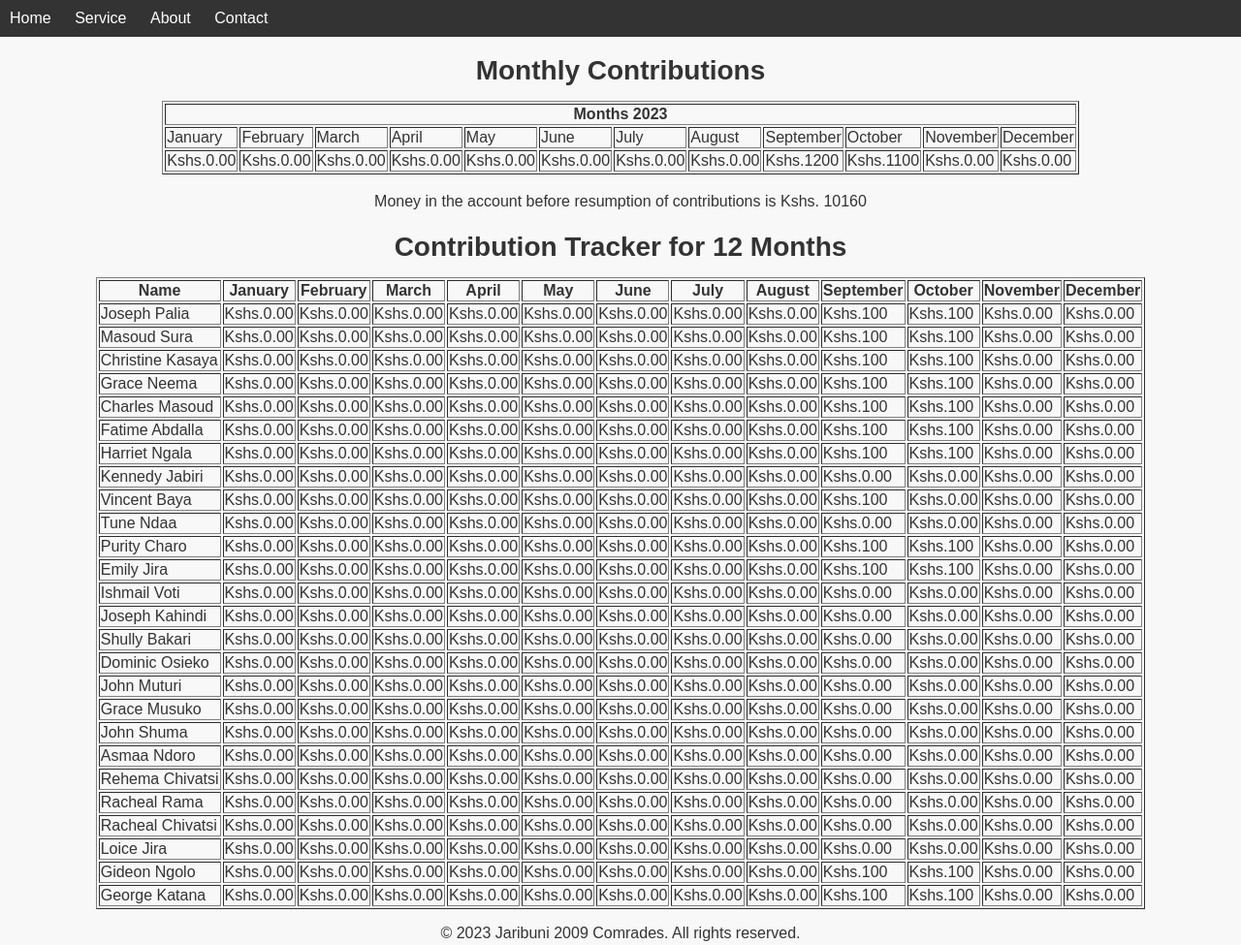
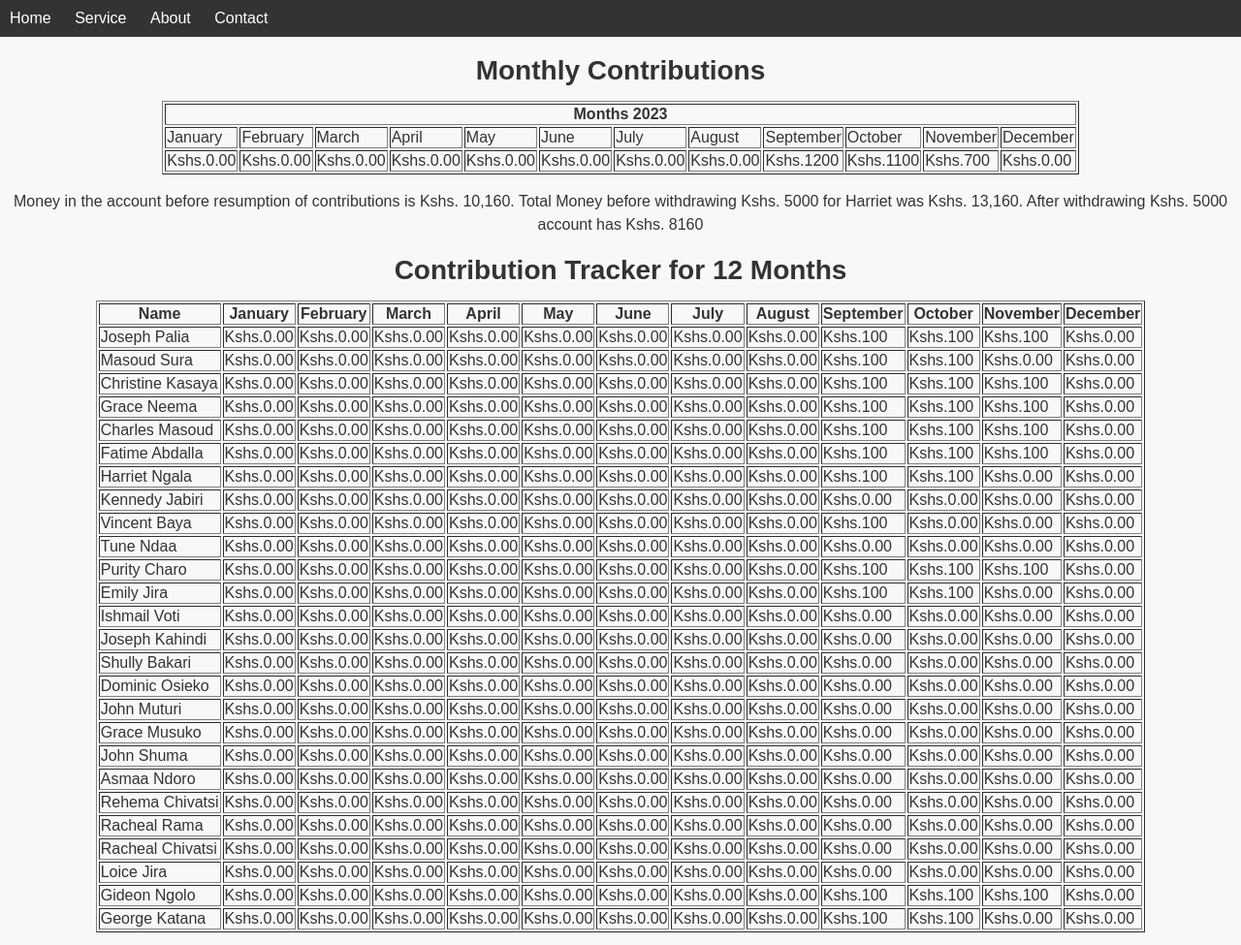
Before and after one commit to Masoud-32/Masoud-32.github.io, a plain HTML site: page services.html in a window 1280 px wide. Shown: the top 975 px of the page at 97% size. Drawn offline with Linux system fonts and the light colour scheme.

Commit message:
Update services.html

```diff
--- a/services.html
+++ b/services.html
@@ -47,12 +47,12 @@
             <td>Kshs.0.00</td>
             <td>Kshs.1200</td>
             <td>Kshs.1100</td>
-            <td>Kshs.0.00</td>
+            <td>Kshs.700</td>
             <td>Kshs.0.00</td>
         </tr>
 		</center>
     </table>
-	<p>Money in the account before resumption of contributions is Kshs. 10160</p>
+	<p>Money in the account before resumption of contributions is Kshs. 10,160. Total Money before withdrawing Kshs. 5000 for Harriet was Kshs. 13,160. After withdrawing Kshs. 5000 account has Kshs. 8160</p>
 
 	<h1>Contribution Tracker for 12 Months</h1>
     <table border="1">
@@ -86,7 +86,7 @@
                 <td>Kshs.0.00</td>
                 <td>Kshs.100</td>
                 <td>Kshs.100</td>
-                <td>Kshs.0.00</td>
+                <td>Kshs.100</td>
                 <td>Kshs.0.00</td>
             </tr>
             <tr>
@@ -116,7 +116,7 @@
                 <td>Kshs.0.00</td>
                 <td>Kshs.100</td>
                 <td>Kshs.100</td>
-                <td>Kshs.0.00</td>
+                <td>Kshs.100</td>
                 <td>Kshs.0.00</td>
             </tr>
 		<tr>
@@ -131,7 +131,7 @@
                 <td>Kshs.0.00</td>
                 <td>Kshs.100</td>
                 <td>Kshs.100</td>
-                <td>Kshs.0.00</td>
+                <td>Kshs.100</td>
                 <td>Kshs.0.00</td>
             </tr>
 		<tr>
@@ -146,7 +146,7 @@
                 <td>Kshs.0.00</td>
                 <td>Kshs.100</td>
                 <td>Kshs.100</td>
-                <td>Kshs.0.00</td>
+                <td>Kshs.100</td>
                 <td>Kshs.0.00</td>
             </tr>
 		<tr>
@@ -161,7 +161,7 @@
                 <td>Kshs.0.00</td>
                 <td>Kshs.100</td>
                 <td>Kshs.100</td>
-                <td>Kshs.0.00</td>
+                <td>Kshs.100</td>
                 <td>Kshs.0.00</td>
             </tr>
 		<tr>
@@ -236,7 +236,7 @@
                 <td>Kshs.0.00</td>
                 <td>Kshs.100</td>
                 <td>Kshs.100</td>
-                <td>Kshs.0.00</td>
+                <td>Kshs.100</td>
                 <td>Kshs.0.00</td>
             </tr>
 		<tr>
@@ -446,7 +446,7 @@
                 <td>Kshs.0.00</td>
                 <td>Kshs.100</td>
                 <td>Kshs.100</td>
-                <td>Kshs.0.00</td>
+                <td>Kshs.100</td>
                 <td>Kshs.0.00</td>
             </tr>
 		<tr>
```
